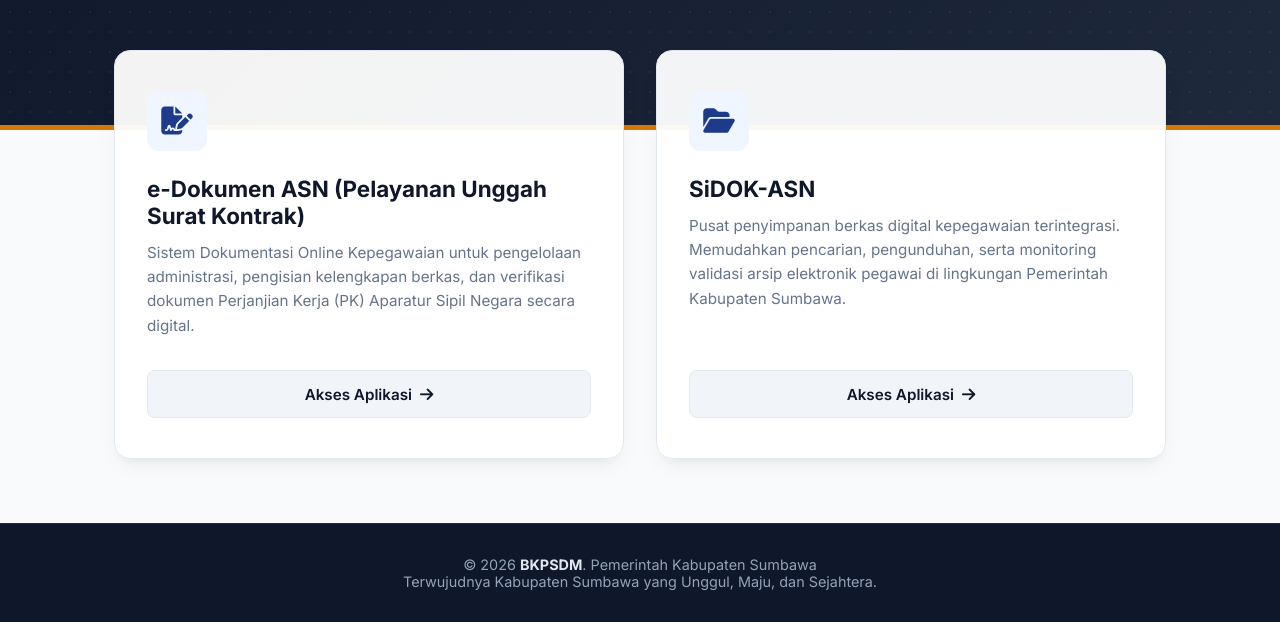
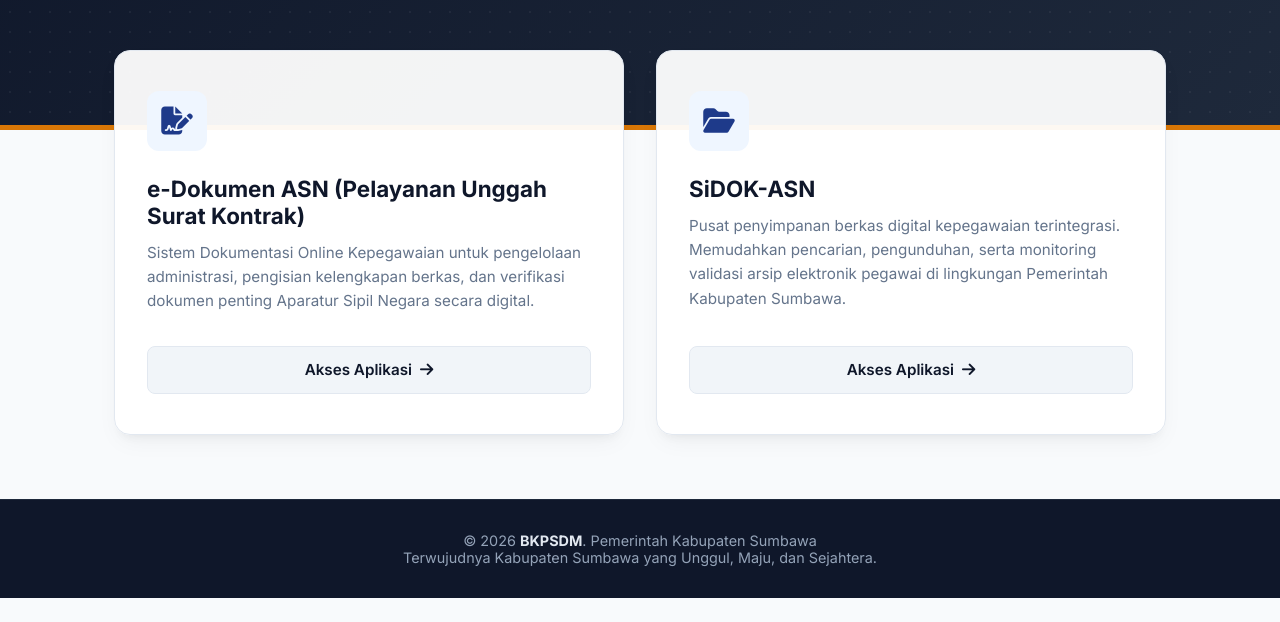
Before and after one commit to bkpsdmsumbawa/cpns2025, a plain HTML site: page index.html in a window 1280 px wide. Shown: the part 238-860 px from the top of the page. After the commit the page ends 836 px from the top, so only its background shows below. Drawn offline with Linux system fonts and the light colour scheme.

Commit message:
Update index.html

```diff
--- a/index.html
+++ b/index.html
@@ -269,7 +269,7 @@
             <i class="fa-solid fa-file-signature"></i>
           </div>
           <h2 class="card-title">e-Dokumen ASN (Pelayanan Unggah Surat Kontrak)</h2>
-          <p class="card-desc">Sistem Dokumentasi Online Kepegawaian untuk pengelolaan administrasi, pengisian kelengkapan berkas, dan verifikasi dokumen Perjanjian Kerja (PK) Aparatur Sipil Negara secara digital.</p>
+          <p class="card-desc">Sistem Dokumentasi Online Kepegawaian untuk pengelolaan administrasi, pengisian kelengkapan berkas, dan verifikasi dokumen penting Aparatur Sipil Negara secara digital.</p>
         </div>
         <!-- Link relatif mengarah ke subfolder /pk/ -->
         <a href="./upload-pns/" class="card-action-btn">
```
